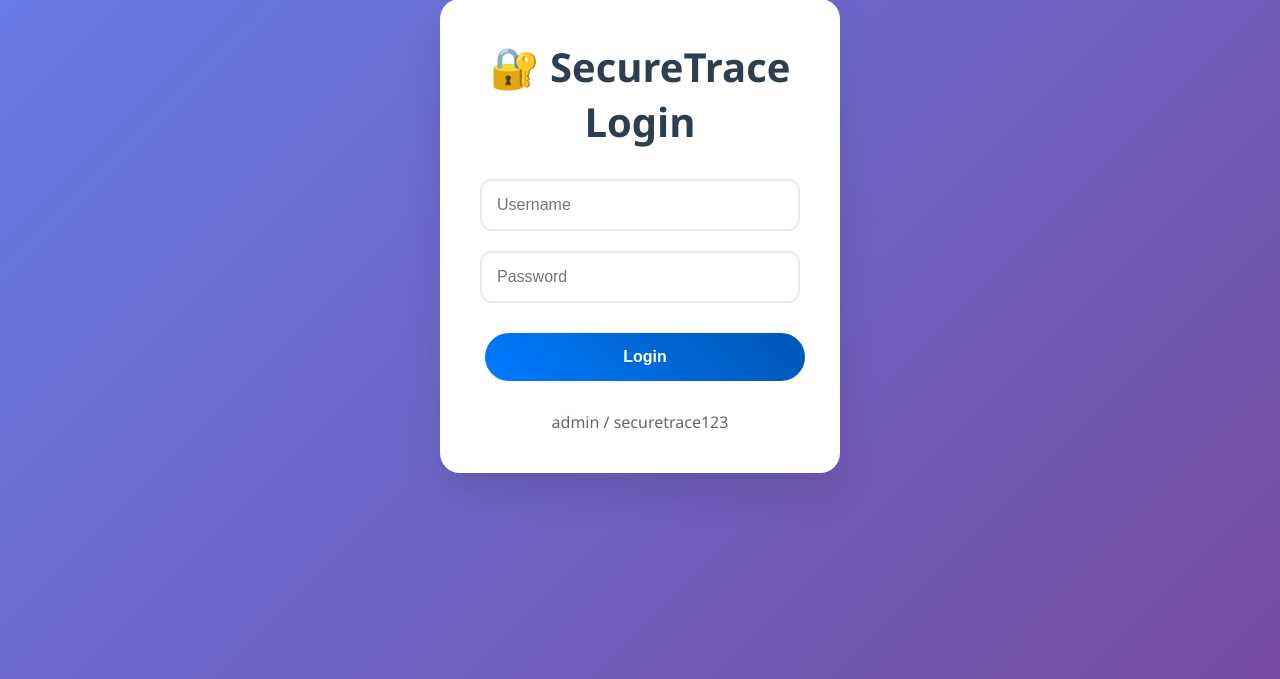
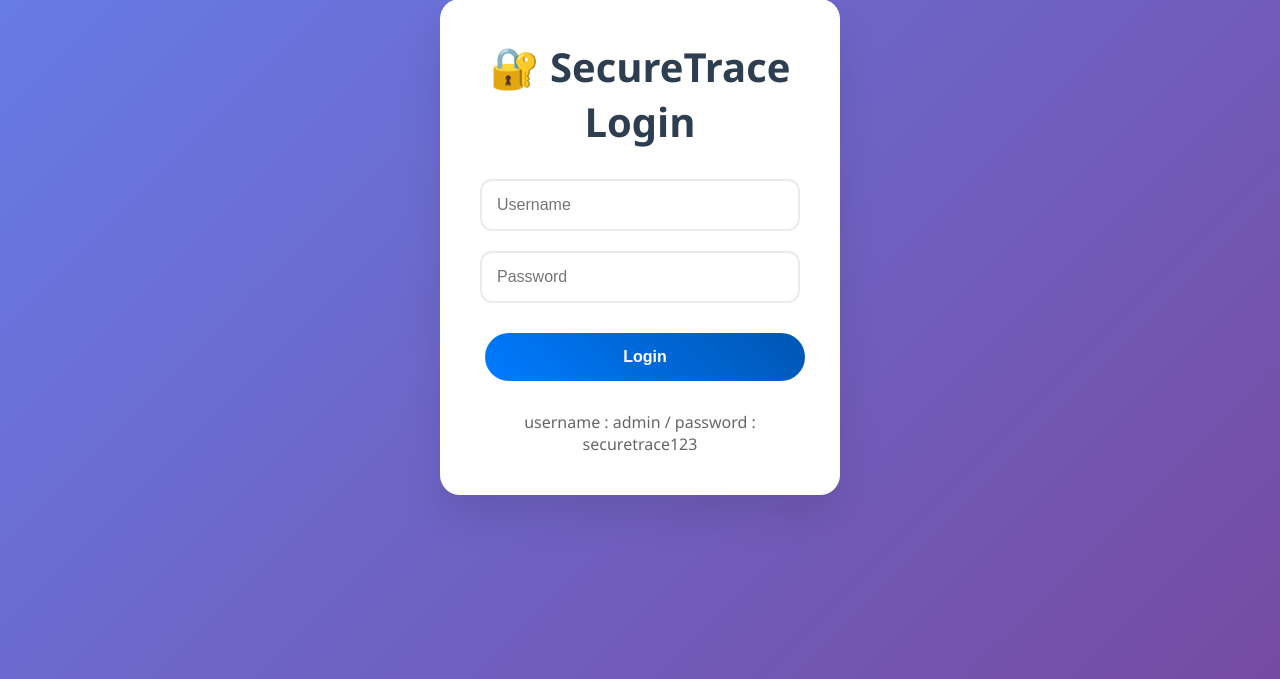
Before and after one commit to Dinesh55-07/mini_project, a Flask app: page /login in a window 1280 px wide. Shown: the part 121-800 px from the top of the page. Run offline with Flask 3, Linux system fonts and the light colour scheme.

Commit message:
adding username and password in login.html

```diff
--- a/templates/login.html
+++ b/templates/login.html
@@ -17,7 +17,7 @@
         </div>
     </form>
     <p style="text-align: center; margin-top: 20px; color: #666;">
-        admin / securetrace123
+        username : admin / password : securetrace123
     </p>
 </div>
 {% endblock %}
```
